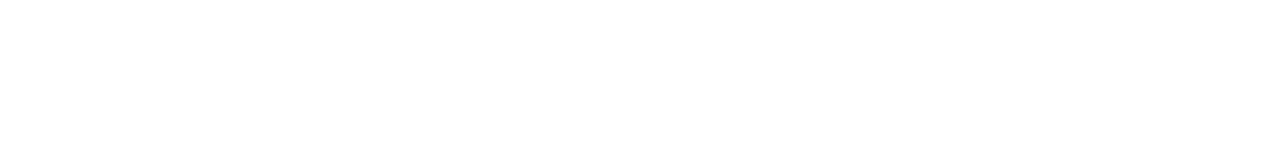
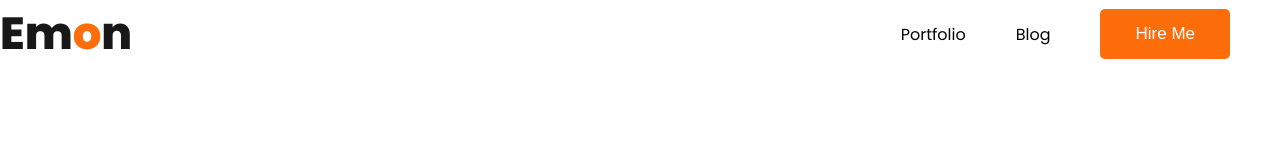
Before and after one commit to ehisawesome/Developer_Portfolio, a plain HTML site: page index.html in a window 1280 px wide. Drawn offline with Linux system fonts and the light colour scheme.

Commit message:
Added Nav

```diff
--- /dev/null
+++ b/Styles/style.css
@@ -0,0 +1,41 @@
+*{
+    margin: 0;
+}
+body{
+    font-family: 'Poppins', sans-serif;
+}
+/* Nav related Styles */
+Nav{
+    display: flex;
+    justify-content: space-between;
+    align-items: center;
+}
+.btn-primary{
+    border-radius: 5px;
+    background: #FD6E0A;
+    border: 0px;
+    color: white;
+    padding: 15px 35px;
+    font-size: 17px;
+}
+.nav-title{
+    color: #181818;
+    font-size: 45px;
+    font-weight: 800;
+}
+.highligh{
+    color: #FD6E0A;
+}
+
+nav ul{
+    display: flex;
+    align-items: center;
+}
+nav li{
+    list-style: none;
+    margin-right: 50px;
+}
+nav a{
+    text-decoration: none;
+    color: #474747;
+}
--- a/index.html
+++ b/index.html
@@ -4,8 +4,27 @@
     <meta charset="UTF-8">
     <meta name="viewport" content="width=device-width, initial-scale=1.0">
     <title>Document</title>
+    <link rel="preconnect" href="https://fonts.googleapis.com">
+    <link rel="preconnect" href="https://fonts.gstatic.com" crossorigin>
+    <link href="https://fonts.googleapis.com/css2?family=Open+Sans:ital,wght@0,300;0,400;0,500;0,600;0,700;0,800;1,300;1,400;1,500;1,600;1,700;1,800&family=Poppins:ital,wght@0,100;0,200;0,300;0,400;0,500;0,600;0,700;0,800;0,900;1,100;1,200;1,300;1,400;1,500;1,600;1,700;1,800;1,900&display=swap" rel="stylesheet">
+        <link rel="stylesheet" href="./Styles/style.css">
 </head>
 <body>
+    <header>
+        <nav>
+            <h3 class="nav-title">Em<span class="highligh">o</span>n</h3>
+            <ul>
+                <li>Portfolio</li>
+                <li>Blog</li>
+                <li><button class="btn-primary">Hire Me</button></li>
+            </ul>
+        </nav>
+    </header>
+    <main>
 
+    </main>
+    <footer>
+
+    </footer>
 </body>
 </html>
```
